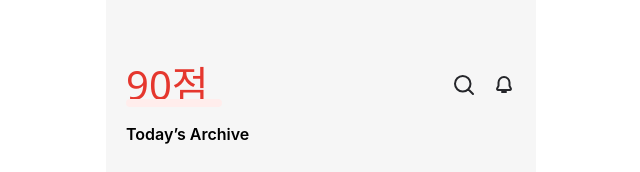
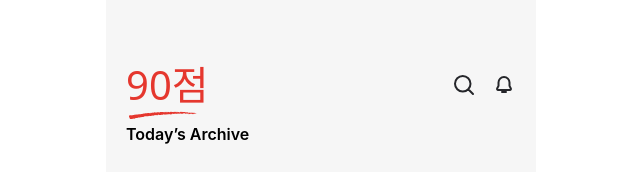
Before and after one commit to 8th-COKERTHON/client-team2, a React (Vite) app: page / in a window 1280 px wide. Shown: the top 172 px of the page, without its empty margins (319-959 px from the left). Built offline with nearby package versions, Linux system fonts and the light colour scheme.

Commit message:
fix: align score underline and edit history

```diff
--- a/src/features/user/components/GradeSummaryCard.tsx
+++ b/src/features/user/components/GradeSummaryCard.tsx
@@ -5,7 +5,7 @@ type GradeSummaryCardProps = {
   level: string;
 };
 
-function ScoreUnderline() {
+export function ScoreUnderline() {
   return (
     <svg
       viewBox="0 0 76 11"
--- a/src/pages/HomePage.tsx
+++ b/src/pages/HomePage.tsx
@@ -5,6 +5,7 @@ import emptyCharacter from "@/assets/icons/character2.png";
 import { ROUTES } from "@/constants/routes";
 import { getStoredBookmarks } from "@/features/link/api/localBookmarkStorage";
 import type { Bookmark, Tag } from "@/features/link/types";
+import { ScoreUnderline } from "@/features/user/components/GradeSummaryCard";
 
 const DEFAULT_PREVIEW_TAGS = ["태그", "태그", "태그"];
 
@@ -256,11 +257,11 @@ export function HomePage() {
     <main className="mx-auto min-h-screen w-full max-w-[430px] bg-grayscale-000 pb-[140px] text-grayscale-900">
       <header className="fixed top-0 right-0 left-0 z-40 mx-auto w-full max-w-[430px] bg-grayscale-000 px-5 pt-[60px]">
         <div className="flex h-[50px] items-center justify-between">
-          <div className="relative">
-            <p className="text-[40px] leading-[1.5] font-normal text-main">
+          <div>
+            <p className="relative text-[40px] leading-[1.5] font-normal text-main">
               90점
+              <ScoreUnderline />
             </p>
-            <span className="absolute bottom-2 left-0 h-2 w-24 rounded-full bg-main-100" />
           </div>
 
           <div className="flex items-center gap-4 text-grayscale-800">
--- a/src/pages/LinkDetailPage.tsx
+++ b/src/pages/LinkDetailPage.tsx
@@ -8,6 +8,7 @@ import { getStoredBookmark } from "@/features/link/api/localBookmarkStorage";
 import { getMockBookmarkDetail } from "@/features/link/api/mockLinks";
 import { TagBadge } from "@/features/link/components/TagBadge";
 import type { ChecklistItem } from "@/features/link/types";
+import { ScoreUnderline } from "@/features/user/components/GradeSummaryCard";
 
 const MAX_CHECKLIST_COUNT = 5;
 
@@ -177,9 +178,8 @@ export function LinkDetailPage() {
         <div className="relative h-[71px]">
           <p className="absolute top-0 left-0 text-[40px] leading-[1.5] font-normal text-main">
             {bookmark.score}점
+            <ScoreUnderline />
           </p>
-          <span className="absolute top-[51px] left-0 h-2 w-[119px] rounded-full bg-main-200" />
-          <span className="absolute top-[42px] left-2 h-3 w-[88px] rounded-full bg-main-100" />
         </div>
       </section>
 
--- a/src/pages/LinkEditPage.tsx
+++ b/src/pages/LinkEditPage.tsx
@@ -221,6 +221,7 @@ export function LinkEditPage() {
       tags: submitTags,
     });
     navigate(ROUTES.linkDetail(bookmark.id), {
+      replace: true,
       state: { shouldShowEditSuccessToast: true },
     });
   };
```
